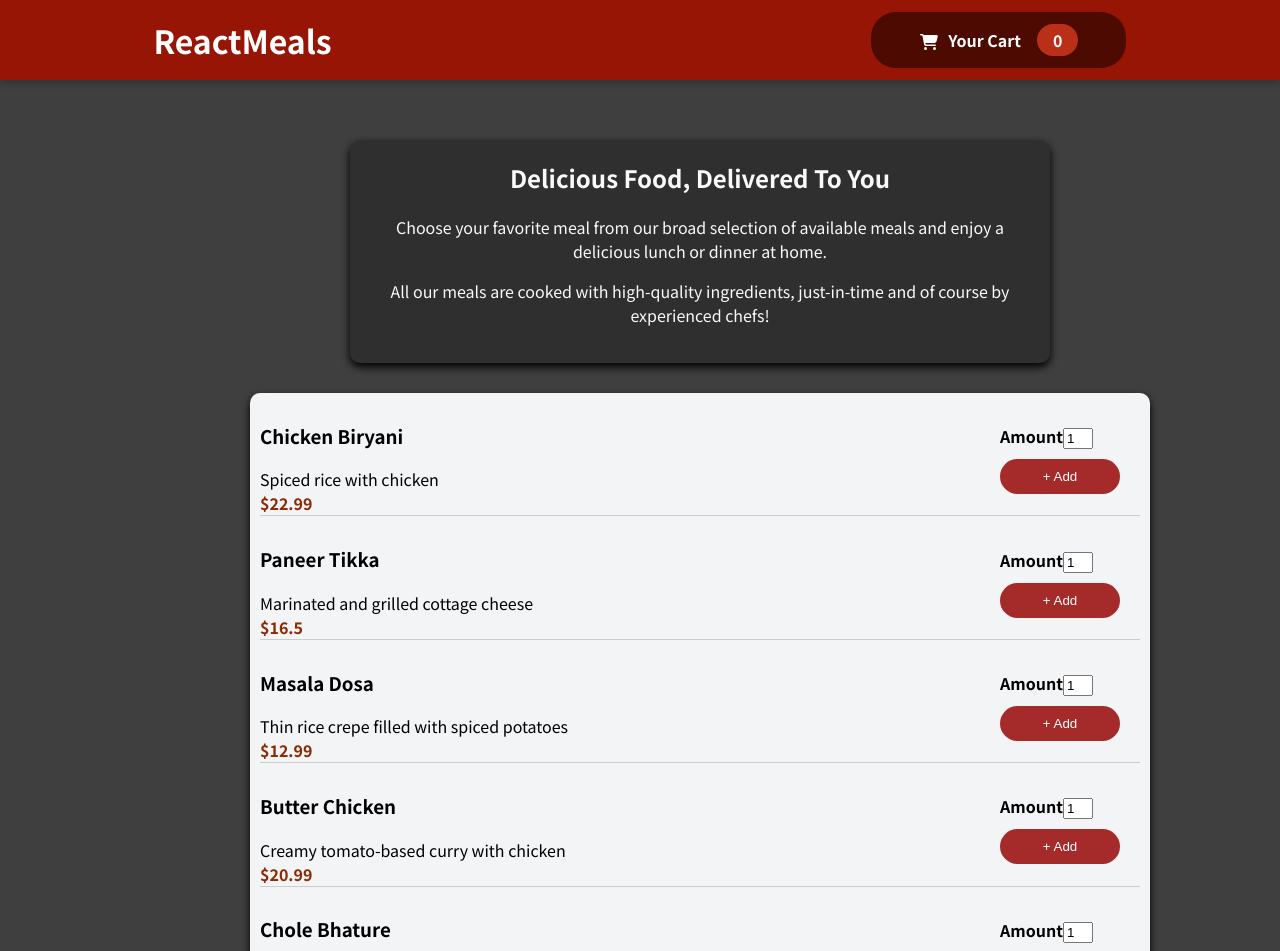
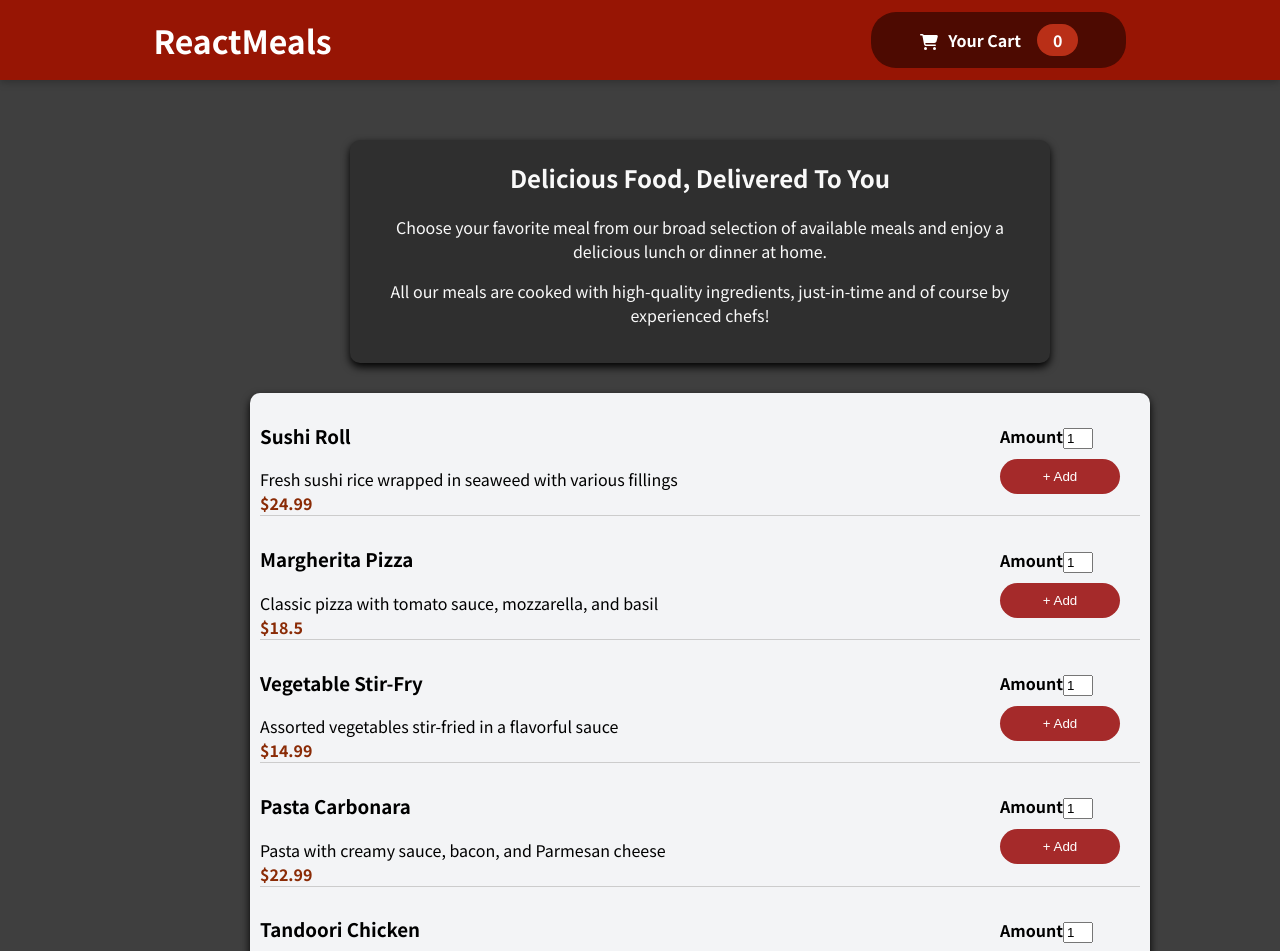
Before and after one commit to Pratyasha955/Restaurant-app, a React (Create React App) app: page / in a window 1280 px wide. Shown: the top 951 px of the page. Built offline with nearby package versions, Linux system fonts and the light colour scheme.

Commit message:
Food item changes

```diff
--- a/src/components/Meal/MealList.js
+++ b/src/components/Meal/MealList.js
@@ -5,41 +5,42 @@ import "./MealList.css";
 const DUMMY_MEALS = [
   {
     id: 'm1',
-      name: 'Chicken Biryani',
-      description: 'Spiced rice with chicken',
+    name: 'Sushi Roll',
+    description: 'Fresh sushi rice wrapped in seaweed with various fillings',
+    price: 24.99,
+  },
+  {
+    id: 'm2',
+    name: 'Margherita Pizza',
+    description: 'Classic pizza with tomato sauce, mozzarella, and basil',
+    price: 18.5,
+  },
+  {
+    id: 'm3',
+    name: 'Vegetable Stir-Fry',
+    description: 'Assorted vegetables stir-fried in a flavorful sauce',
+    price: 14.99,
+  },
+  {
+    id: 'm4',
+    name: 'Pasta Carbonara',
+    description: 'Pasta with creamy sauce, bacon, and Parmesan cheese',
     price: 22.99,
   },
   {
-      id: 'm2',
-      name: 'Paneer Tikka',
-      description: 'Marinated and grilled cottage cheese',
-      price: 16.5,
-    },
-    {
-      id: 'm3',
-      name: 'Masala Dosa',
-      description: 'Thin rice crepe filled with spiced potatoes',
-      price: 12.99,
-    },
-    {
-      id: 'm4',
-      name: 'Butter Chicken',
-      description: 'Creamy tomato-based curry with chicken',
-      price: 20.99,
-    },
-    {
     id: 'm5',
-      name: 'Chole Bhature',
-      description: 'Chickpea curry with fried bread',
-      price: 15.99,
+    name: 'Tandoori Chicken',
+    description: 'Spiced and grilled chicken marinated in yogurt and spices',
+    price: 19.99,
   },
   {
     id: 'm6',
-      name: 'Palak Paneer',
-      description: 'Spinach curry with cottage cheese',
-      price: 16.99,
+    name: 'Caesar Salad',
+    description: 'Fresh romaine lettuce with Caesar dressing and croutons',
+    price: 12.99,
   },
 ];
+
 
   const Meallist = () => {
     const cartCtx = useCart();
```
Lines whose indentation alone changed are shown as unchanged.
